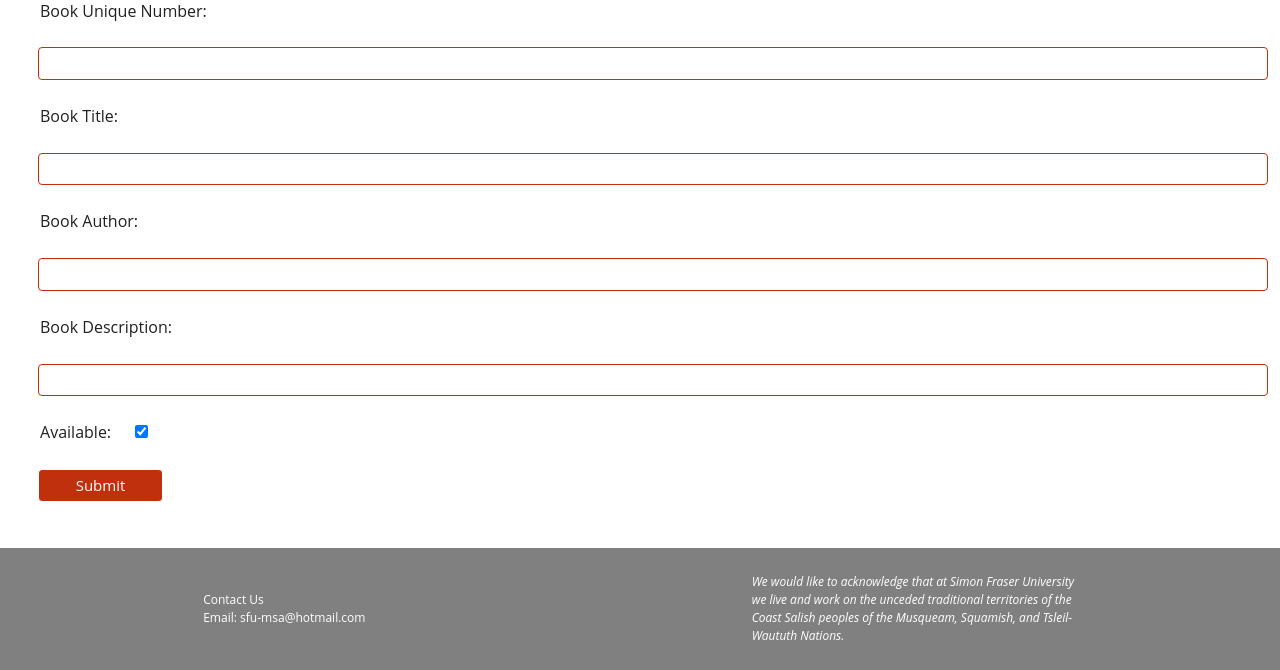
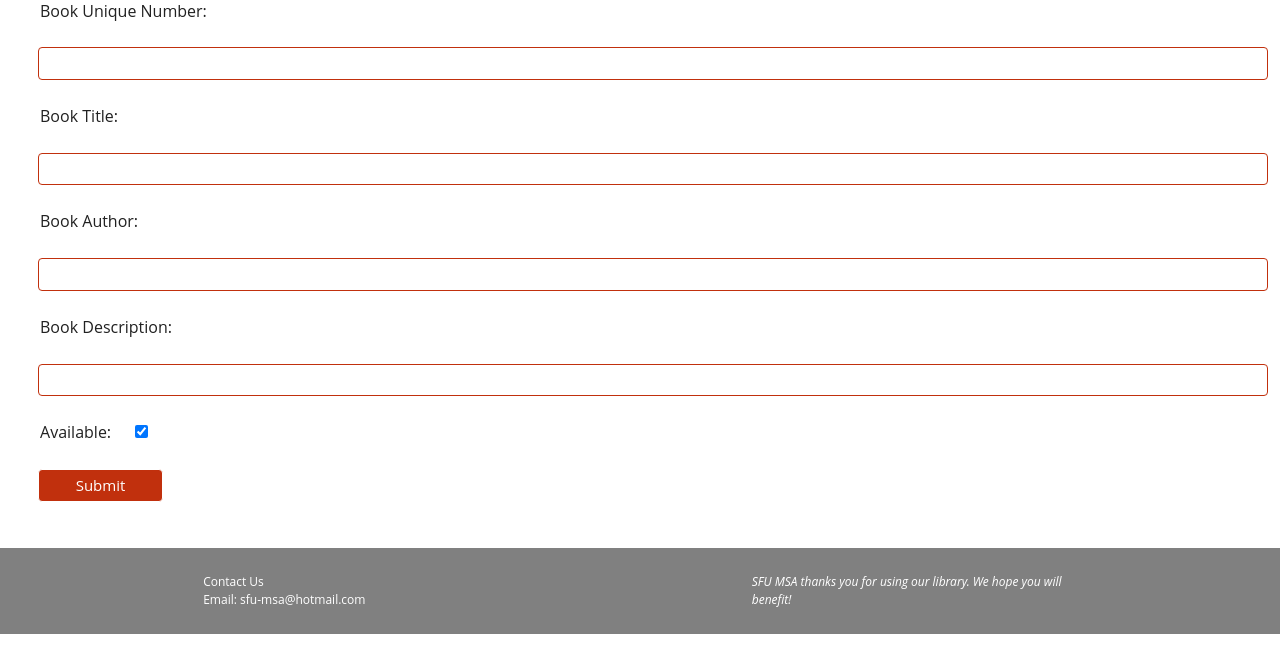
Before and after one commit to rqawasme/MSA-Library, a Django app: page /addbook/ in a window 1280 px wide. Shown: the part 434-1104 px from the top of the page. After the commit the page ends 1068 px from the top, so only its background shows below. Run offline with Django 4.2, Linux system fonts and the light colour scheme; a user stored in the database is signed in; parts of the project's set-up code (start-up, migrations or seed data) failed here and were passed over.

Commit message:
text change

```diff
--- a/library/templates/base.html
+++ b/library/templates/base.html
@@ -65,7 +65,7 @@
       Email: sfu-msa@hotmail.com
     </div>
     <div style="max-width: 325px;">
-      <i>We would like to acknowledge that at Simon Fraser University we live and work on the unceded traditional territories of the Coast Salish peoples of the Musqueam, Squamish, and Tsleil-Waututh Nations.</i>
+      <i>SFU MSA thanks you for using our library. We hope you will benefit!</i>
     </div>
   </footer>
 </body>
```
